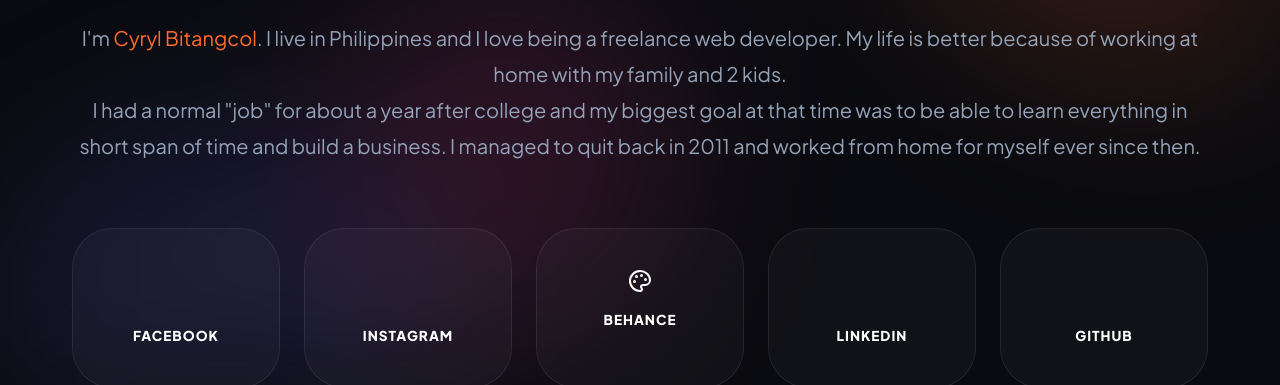
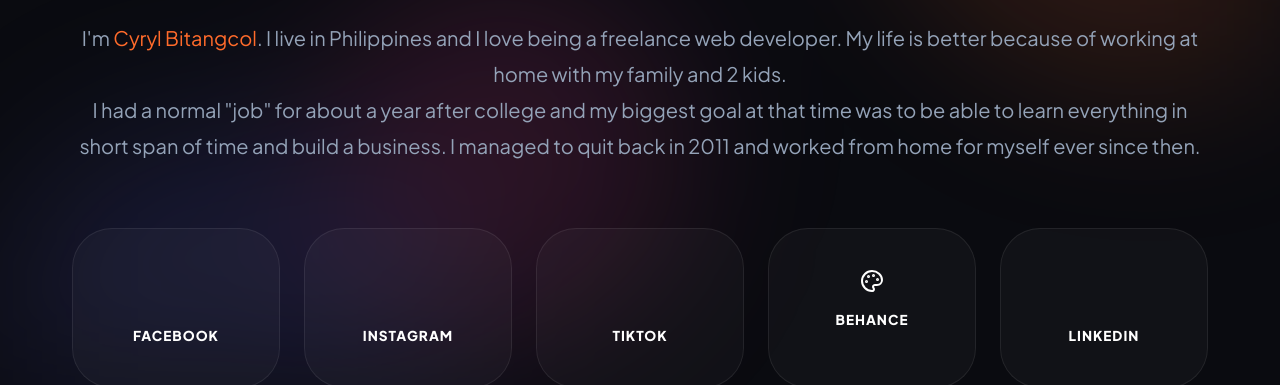
Before and after one commit to parnisce/personalsite, a website: page about/index.html in a window 1280 px wide. Shown: the part 415-800 px from the top of the page. Drawn offline with nearby package versions, Linux system fonts and the light colour scheme.

Commit message:
TikTok Icon on About Us

```diff
--- a/about/index.html
+++ b/about/index.html
@@ -89,6 +89,10 @@
                             <a href="#" class="social-icon-card glass-card">
                                 <i data-lucide="instagram"></i>
                                 <span>Instagram</span>
+                            </a>
+                            <a href="#" class="social-icon-card glass-card">
+                                <i data-lucide="tiktok"></i>
+                                <span>Tiktok</span>
                             </a>
                             <a href="#" class="social-icon-card glass-card">
                                 <i data-lucide="palette"></i>
```
